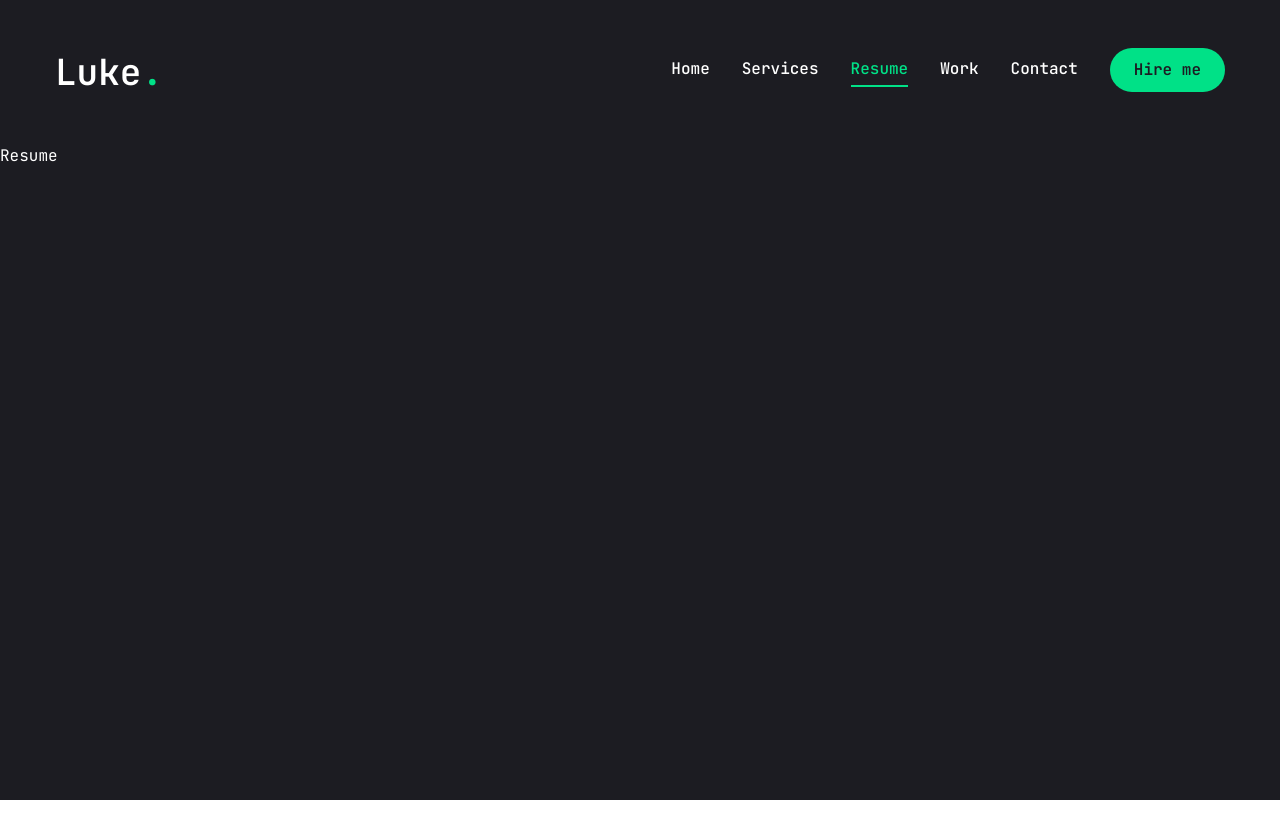
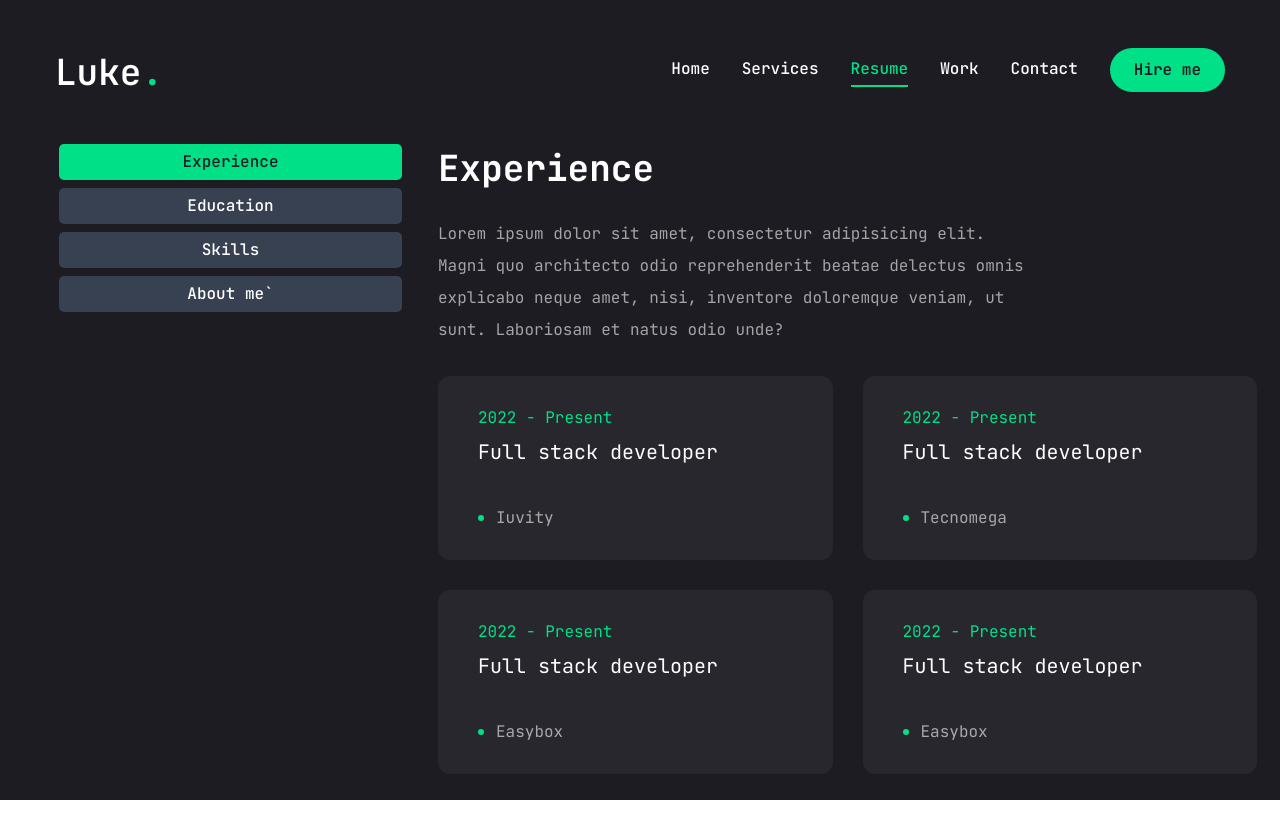
Before and after one commit to henryGustav/portfolio-next-2024, a Next.js app: page /resume in a window 1280 px wide. Before the commit the page ends 800 px from the top, so only its background shows below. Built offline with nearby package versions, Linux system fonts and the light colour scheme.

Commit message:
adding resume experience and education modules

```diff
--- a/app/resume/page.jsx
+++ b/app/resume/page.jsx
@@ -1,8 +1,157 @@
+'use client'
+import { Tabs, TabsList, TabsTrigger } from '@/components/ui/tabs'
+import { TabsContent } from '@radix-ui/react-tabs'
+import { easeInOut, motion } from 'framer-motion'
 import React from 'react'
+import { FaHtml5, FaCss3, FaJs, FaReact, FaNodeJs, FaNode } from 'react-icons/fa'
+import { SiTailwindcss, SiNextdotjs } from 'react-icons/si'
+import './index.css'
+import { ScrollArea } from '@/components/ui/scroll-area'
+const about = {
+  title: 'About me',
+  description: `Lorem ipsum dolor sit amet, consectetur adipisicing elit. Magni quo architecto odio reprehenderit beatae delectus omnis explicabo neque amet,
+    nisi, inventore doloremque veniam, ut sunt.
+    Laboriosam et natus odio unde?`,
+  info: [
+    { fieldName: 'Name', fieldValue: 'Henry' },
+    { fieldName: 'Phone', fieldValue: '(+593) 969719186' },
+    { fieldName: 'Experience', fieldValue: '4+ Years' },
+    { fieldName: 'Residencia', fieldValue: 'Quito - Ecuador' },
+    { fieldName: 'Email', fieldValue: 'henry_gustavo18@hotmail.com' },
+    { fieldName: 'Freelance', fieldValue: 'Available' },
+  ],
+}
 
+const experience = {
+  icon: '/assets/resume/badge.svg',
+  title: 'Experience',
+  description: `Lorem ipsum dolor sit amet, consectetur adipisicing elit. Magni quo architecto odio reprehenderit beatae delectus omnis explicabo neque amet,
+    nisi, inventore doloremque veniam, ut sunt.
+    Laboriosam et natus odio unde?`,
+  items: [
+    { company: 'Iuvity', position: 'Full stack developer', duration: '2022 - Present' },
+    { company: 'Tecnomega', position: 'Full stack developer', duration: '2022 - Present' },
+    { company: 'Easybox', position: 'Full stack developer', duration: '2022 - Present' },
+    { company: 'Easybox', position: 'Full stack developer', duration: '2022 - Present' },
+    { company: 'Easybox', position: 'Full stack developer', duration: '2022 - Present' },
+  ],
+}
+
+const education = {
+  icon: '/assets/resume/cap.svg',
+  title: 'Education',
+  description: `Lorem ipsum dolor sit amet, consectetur adipisicing elit. Magni quo architecto odio reprehenderit beatae delectus omnis explicabo neque amet,
+    nisi, inventore doloremque veniam, ut sunt.
+    Laboriosam et natus odio unde?`,
+  items: [
+    { institution: 'Universidad central del ecuador', degree: 'Ingeniero informatico', duration: '2022 - Present' },
+    { institution: 'Dev talles', degree: 'Nest js', duration: '2022 - Present' },
+    { institution: 'Udemy', degree: 'React js', duration: '2022 - Present' },
+    { institution: 'Udemy', degree: 'Css professional ', duration: '2022 - Present' },
+    { institution: 'Udemy', degree: 'Git control versions', duration: '2022 - Present' },
+    { institution: 'CEC', degree: 'Java 1.8', duration: '2022 - Present' },
+  ],
+}
+
+const skills = {
+  title: 'Skills',
+  description: `Lorem ipsum dolor sit amet, consectetur adipisicing elit. Magni quo architecto odio reprehenderit beatae delectus omnis explicabo neque amet,
+    nisi, inventore doloremque veniam, ut sunt.
+    Laboriosam et natus odio unde?`,
+  skillList: [
+    { icon: <FaHtml5 />, name: 'Html5' },
+    { icon: <FaCss3 />, name: 'Css3' },
+    { icon: <FaJs />, name: 'Javascript' },
+    { icon: <FaReact />, name: 'React.js' },
+    { icon: <FaNode />, name: 'Node.js' },
+    { icon: <SiNextdotjs />, name: 'Next.js' },
+    { icon: <SiTailwindcss />, name: 'Taildwind Css' },
+  ],
+}
 const Resume = () => {
   return (
-    <div>Resume</div>
+    <motion.div
+      initial={{ opacity: 0 }}
+      animate={{ opacity: 1, transition: { delay: 2.5, duration: 0.5, ease: 'easeInOut' } }}
+      className="min-h-[80vh] flex  justify-center py-24 xl:py-12  xl:items-start"
+    >
+      <div className="container mx-auto">
+        <Tabs defaultValue="experience" className="grid xl:grid-cols-[30%_70%] gap-8">
+          <TabsList className="flex flex-col xl:pt-10 ">
+            <TabsTrigger value="experience">Experience</TabsTrigger>
+            <TabsTrigger value="education">Education</TabsTrigger>
+            <TabsTrigger value="skills">Skills</TabsTrigger>
+            <TabsTrigger value="about">About me`</TabsTrigger>
+          </TabsList>
+          <div className="w-full mt-[5rem] xl:mt-[-2.5rem] ">
+            <TabsContent value="experience" className="w-full">
+              <div className="flex flex-col gap-[30px] text-center xl:text-left">
+                <h3 className="text-4xl font-bold">{experience.title}</h3>
+                <p className="max-w-[600px] text-white/60 mx-auto xl:mx-0">{experience.description}</p>
+
+                <ScrollArea className="h-[400px]">
+                  <ul className="grid grid-cols-1 lg:grid-cols-2 gap-[30px]">
+                    {experience.items.map((experience, index) => (
+                      <li
+                        key={index}
+                        className="bg-[#27272d] h-[184px] py-6 px-10 rounded-xl
+                      flex flex-col justify-center items-center lg:items-start gap-1
+                      "
+                      >
+                        <span className="text-accent">{experience.duration}</span>
+                        <h3 className="text-xl max-w-[260px] min-h-[60px] text-center lg:text-left">
+                          {experience.position}
+                        </h3>
+                        <div className="flex items-center gap-3">
+                          <span className="w-[6px] h-[6px] bg-accent rounded-full"></span>
+                          <p className="text-white/60">{experience.company}</p>
+                        </div>
+                      </li>
+                    ))}
+                  </ul>
+                </ScrollArea>
+              </div>
+            </TabsContent>
+            <TabsContent value="education" className="w-full">
+              <div className="flex flex-col gap-[30px] text-center xl:text-left">
+                <h3 className="text-4xl font-bold">{education.title}</h3>
+                <p className="max-w-[600px] text-white/60 mx-auto xl:mx-0">{education.description}</p>
+
+                <ScrollArea className="h-[400px]">
+                  <ul className="grid grid-cols-1 lg:grid-cols-2 gap-[30px]">
+                    {education.items.map((itemEducation, index) => (
+                      <li
+                        key={index}
+                        className="bg-[#27272d] h-[184px] py-6 px-10 rounded-xl
+                      flex flex-col justify-center items-center lg:items-start gap-1
+                      "
+                      >
+                        <span className="text-accent">{itemEducation.duration}</span>
+                        <h3 className="text-xl max-w-[260px] min-h-[60px] text-center lg:text-left">
+                          {itemEducation.degree}
+                        </h3>
+                        <div className="flex items-center gap-3">
+                          <span className="w-[6px] h-[6px] bg-accent rounded-full"></span>
+                          <p className="text-white/60">{itemEducation.institution}</p>
+                        </div>
+                      </li>
+                    ))}
+                  </ul>
+                </ScrollArea>
+              </div>
+            </TabsContent>
+
+            <TabsContent value="skills" className="w-full">
+              skills
+            </TabsContent>
+
+            <TabsContent value="about" className="w-full">
+              about
+            </TabsContent>
+          </div>
+        </Tabs>
+      </div>
+    </motion.div>
   )
 }
 
--- a/app/services/page.jsx
+++ b/app/services/page.jsx
@@ -1,5 +1,5 @@
 import React from 'react'
-
+import {BsArrowDownRight} from 'react-icons/bs'
 const Services = () => {
   return (
     <div>Services</div>
--- a/components/MobileNav.jsx
+++ b/components/MobileNav.jsx
@@ -32,10 +32,10 @@ const MobileNav = () => {
         <nav className="flex flex-col justify-center items-center gap-8">
           {links.map((link, index) => {
             return (
-              <SheetClose asChild>
+              <SheetClose asChild key={index}>
                 <Link
                   href={link.path}
-                  key={index}
+
                   className={`${link.path === pathName && 'text-accent border-b-2 border-accent'}
                 text-xl capitalize hover:text-accent transition-all`}
                 >
--- a/components/ui/scroll-area.jsx
+++ b/components/ui/scroll-area.jsx
@@ -32,7 +32,7 @@ const ScrollBar = React.forwardRef(({ className, orientation = "vertical", ...pr
       className
     )}
     {...props}>
-    <ScrollAreaPrimitive.ScrollAreaThumb className="relative flex-1 rounded-full bg-border" />
+    <ScrollAreaPrimitive.ScrollAreaThumb className="relative flex-1 rounded-full bg-accent" />
   </ScrollAreaPrimitive.ScrollAreaScrollbar>
 ))
 ScrollBar.displayName = ScrollAreaPrimitive.ScrollAreaScrollbar.displayName
--- a/components/ui/tabs.jsx
+++ b/components/ui/tabs.jsx
@@ -11,7 +11,7 @@ const TabsList = React.forwardRef(({ className, ...props }, ref) => (
   <TabsPrimitive.List
     ref={ref}
     className={cn(
-      "inline-flex h-10 items-center justify-center rounded-md bg-muted p-1 text-muted-foreground",
+      "inline-flex h-10 items-center xl:items-start justify-center rounded-md bg-muted p-1 text-muted-foreground",
       className
     )}
     {...props} />
@@ -22,7 +22,13 @@ const TabsTrigger = React.forwardRef(({ className, ...props }, ref) => (
   <TabsPrimitive.Trigger
     ref={ref}
     className={cn(
-      "inline-flex items-center justify-center whitespace-nowrap rounded-sm px-3 py-1.5 text-sm font-medium ring-offset-background transition-all focus-visible:outline-none focus-visible:ring-2 focus-visible:ring-ring focus-visible:ring-offset-2 disabled:pointer-events-none disabled:opacity-50 data-[state=active]:bg-background data-[state=active]:text-foreground data-[state=active]:shadow-sm",
+      `inline-flex items-center justify-center whitespace-nowrap rounded-[5px] px-3 py-1.5 text-sm
+      font-medium ring-offset-background transition-all focus-visible:outline-none
+      focus-visible:ring-2 focus-visible:ring-ring focus-visible:ring-offset-2
+      disabled:pointer-events-none disabled:opacity-50
+      data-[state=active]:bg-accent data-[state=active]:text-foreground  data-[state=active]:text-primary data-[state=active]:shadow-sm
+      data-[state=inactive]:bg-gray-700 data-[state=inactive]:text-foreground data-[state=inactive]:shadow-sm
+      w-full max-w-[350px] my-1 hover:data-[state=inactive]:!bg-gray-400 text-base`,
       className
     )}
     {...props} />
--- a/tailwind.config.js
+++ b/tailwind.config.js
@@ -27,7 +27,8 @@ module.exports = {
       colors: {
         primary: '#1c1c22',
         accent: {
-          DEFAULT: '#00e187'
+          DEFAULT: '#00e187',
+          foreground: "#00e187"
         }
         // border: "hsl(var(--border))",
         // input: "hsl(var(--input))",
@@ -83,6 +84,10 @@ module.exports = {
         "accordion-up": "accordion-up 0.2s ease-out",
       },
     },
+    // gridTemplateColumns: {
+    //   '20/80': '20% 80%',
+    //   '30/70': '30% 70%',
+    // }
   },
   plugins: [require("tailwindcss-animate")],
 }
```
Also changed, not shown: app/resume/index.css (added, +12 -0 lines).
